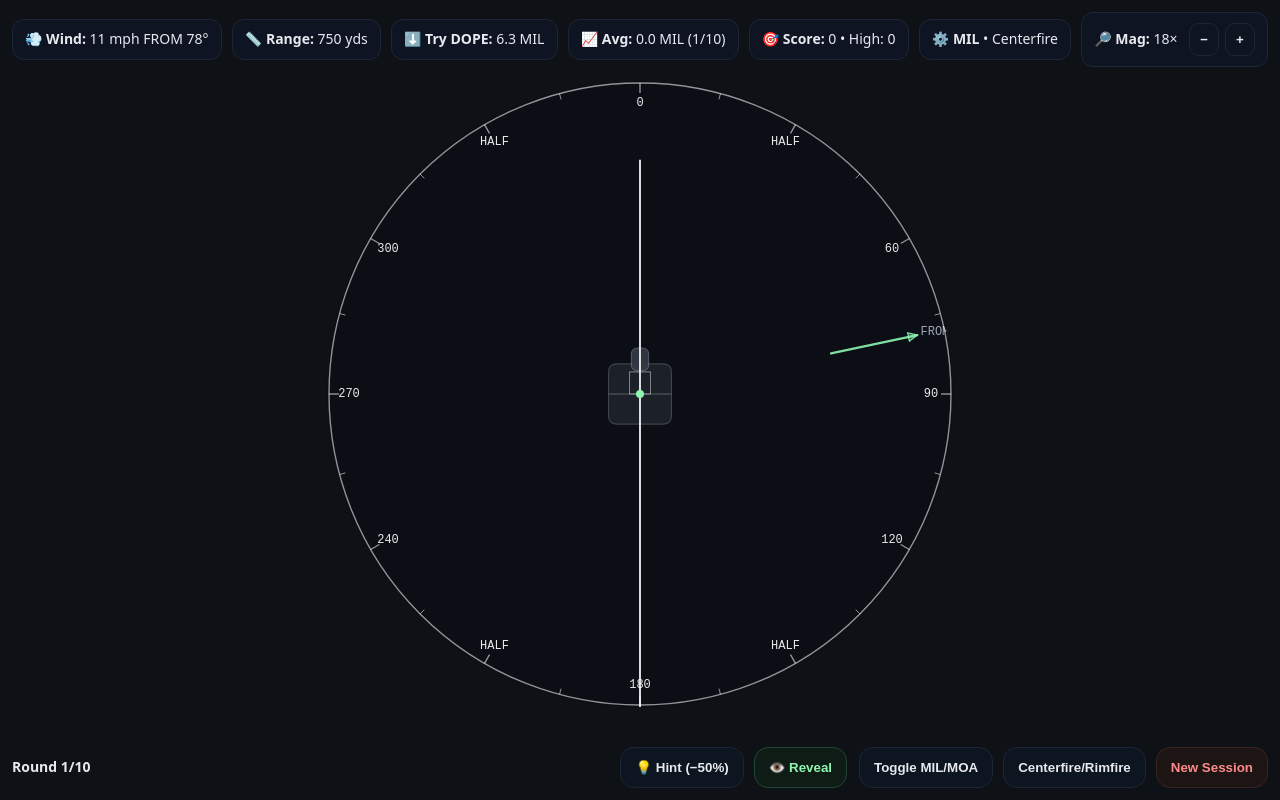
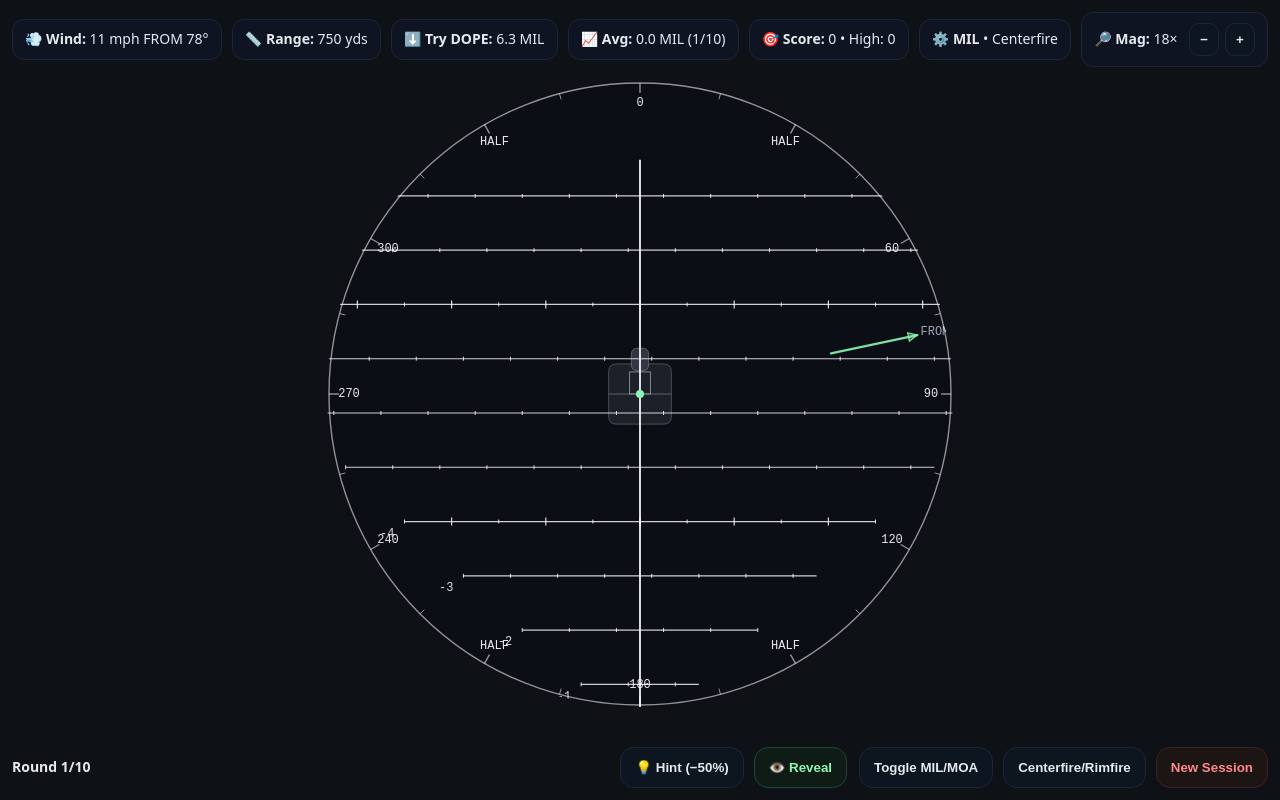
Before and after one commit to sloroc2/impactballistics-site, a plain HTML site: page wind-hold-challenge.html in a window 1280 px wide. Drawn offline with Linux system fonts and the light colour scheme.

Commit message:
Update wind-hold-challenge.html

```diff
--- a/wind-hold-challenge.html
+++ b/wind-hold-challenge.html
@@ -67,8 +67,8 @@
   const HOLD_MAX_H_MIL = 6.0;
   const HOLD_MAX_V_MIL = 12.0;
 
-  const BASE_VIEW_H_MIL_AT_24X = 5.0;   // ±5 mil at 24×
-  const BASE_V_RATIO = 1.6;             // vertical span / horizontal span
+  const BASE_VIEW_H_MIL_AT_24X = 5.0;
+  const BASE_V_RATIO = 1.6;
 
   const MARGIN_PX=12.0, MAP_CUSHION_UNITS=0.5;
   const JITTER_MIL=0.12;
@@ -76,7 +76,6 @@
   const RANGES=[100,200,300,400,500,600,700,800,900,1000];
   const DOPE_MIL=[0.0,0.5,1.1,1.9,3.0,4.2,5.6,7.1,8.8,10.6];
 
-  // IPSC torso in inches
   const IPSC={W:18,H:30,A_W:6,A_H:11,A_TOP:4,D:3};
 
   let units='MIL', mode='CF';
@@ -91,7 +90,7 @@
     guessV:0,guessH:0,
     upxX:0.02,upxY:0.02,
     drag:null,
-    mag:18 // 4..24
+    mag:18
   };
 
   const $=id=>document.getElementById(id);
@@ -133,11 +132,10 @@
     return (mph/(S.mphGun||6))*rangeKyd*s*sign;
   }
 
-  // Dynamic FOV based on magnification
   function currentViewSpans(){
-    const scale = 24/ clamp(S.mag,4,24); // bigger at low mag
-    const hSpan = BASE_VIEW_H_MIL_AT_24X * scale; // ±hSpan mil horizontally
-    const vSpan = hSpan * BASE_V_RATIO;            // 0..vSpan mil vertically
+    const scale = 24/ clamp(S.mag,4,24);
+    const hSpan = BASE_VIEW_H_MIL_AT_24X * scale;
+    const vSpan = hSpan * BASE_V_RATIO;
     const maxHXUnits = (units==='MIL')? hSpan : hSpan*MOA_PER_MIL;
     const maxVYUnits = (units==='MIL')? vSpan : vSpan*MOA_PER_MIL;
     return {maxHXUnits,maxVYUnits};
@@ -182,7 +180,6 @@
     S.hint=true; S.hintBand={min:S.trueH-half,max:S.trueH+half}; draw();
   }
 
-  // Map units to pixels for current canvas + view span
   function mapUnits(w,h){
     const {maxHXUnits,maxVYUnits}=currentViewSpans();
     const usableW=w-MARGIN_PX*2, usableH=h-MARGIN_PX*2;
@@ -192,7 +189,6 @@
     return {pxPerUnitX,pxPerUnitY,maxHXUnits,maxVYUnits};
   }
 
-  // Scoring with torso centered at 0,0 (vertical 0 == waterline)
   function scoreZone(dxMil,dyMil,yd){
     const pad=JITTER_MIL;
     const halfW=inchesToMilAtRange(IPSC.W/2,yd)+pad;
@@ -217,33 +213,29 @@
 
   function draw(){
     const w=canvas.clientWidth, h=canvas.clientHeight;
-    ctx.clearRect(0,0,w,h);
     const cx=w/2, cy=h/2;
     const radius=Math.min(w,h)/2;
+
+    ctx.clearRect(0,0,w,h);
     ctx.fillStyle='#0f1116'; ctx.beginPath(); ctx.arc(cx,cy,radius,0,Math.PI*2); ctx.fill();
 
     const {pxPerUnitX,pxPerUnitY,maxHXUnits,maxVYUnits}=mapUnits(w,h);
 
-    // Reticle translation (holdover): DOWN = +elevation
     const offX = S.guessH*pxPerUnitX;
     const offY = S.guessV*pxPerUnitY;
 
-    // Clip to scope
     ctx.save();
     ctx.beginPath(); ctx.arc(cx,cy,radius-2,0,Math.PI*2); ctx.clip();
     ctx.fillStyle='#0b0e15'; ctx.fillRect(0,0,w,h);
 
-    // Torso centered at waterline (0.0 elevation) and screen center horizontally
     drawIPSC_Centered(cx, cy, pxPerUnitX, pxPerUnitY);
 
-    // Reticle translated by current hold
     ctx.save(); ctx.translate(offX,offY);
     drawReticle(cx,cy,pxPerUnitX,pxPerUnitY,maxHXUnits,maxVYUnits);
     ctx.restore();
 
     drawWindArrow(cx,cy,radius);
 
-    // Truth vs your aim markers on center row
     const truthX = cx + (S.trueH*pxPerUnitX);
     const yourX  = cx + offX;
     if(S.revealed){
@@ -300,7 +292,6 @@
     const tx=cx+Math.cos(a)*(tipR+18), ty=cy+Math.sin(a)*(tipR+18); ctx.fillText('FROM',tx,ty);
   }
 
-  // Torso centered at (cx,cy) with waterline = cy
   function drawIPSC_Centered(cx,cy,pxX,pxY){
     const halfW = inchesToMilAtRange(IPSC.W/2,S.range)*pxX;
     const halfH = inchesToMilAtRange(IPSC.H/2,S.range)*pxY;
@@ -310,11 +301,9 @@
     ctx.fillStyle='#1C2029'; ctx.strokeStyle='rgba(255,255,255,0.22)'; ctx.lineWidth=1;
     roundRect(x,y,w,h,8,true,true);
 
-    // Waterline at cy
     ctx.strokeStyle='rgba(255,255,255,0.28)'; ctx.lineWidth=1;
     ctx.beginPath(); ctx.moveTo(x, cy); ctx.lineTo(x+w, cy); ctx.stroke();
 
-    // Head (upright rectangle) above torso
     const headWidth  = Math.min(halfW*0.55, w*0.32);
     const headHeight = headWidth * 1.3;
     const headY = y - headHeight*0.70;
@@ -323,7 +312,6 @@
     ctx.strokeStyle='rgba(255,255,255,0.25)';
     roundRect(cx - headWidth/2, headY, headWidth, headHeight, 6, false, true);
 
-    // A-zone
     const aHalfW = inchesToMilAtRange(IPSC.A_W/2,S.range)*pxX;
     const aHalfH = inchesToMilAtRange(IPSC.A_H/2,S.range)*pxY;
     const torsoTopY = y;
@@ -355,15 +343,12 @@
     const centerQuiet=isMOA?1.0:0.0;
     const isMult=(v,step)=>{const m=Math.abs(v)%step;return m<eps||step-m<eps;};
 
-    // Main axes
     ctx.strokeStyle='rgba(255,255,255,0.95)'; ctx.lineWidth=1.8;
     ctx.beginPath(); ctx.moveTo(cx - maxHX*pxX, cy); ctx.lineTo(cx + maxHX*pxX, cy); ctx.stroke();
-    ctx.beginPath(); ctx.moveTo(cx, cy); ctx.lineTo(cx, cy - maxVY*pxY); ctx.stroke();
+    ctx.beginPath(); ctx.moveTo(cx, cy - maxVY*pxY); ctx.lineTo(cx, cy + maxVY*pxY); ctx.stroke();
 
-    // Center cross
     ctx.beginPath(); ctx.moveTo(cx-8,cy); ctx.lineTo(cx+8,cy); ctx.moveTo(cx,cy-8); ctx.lineTo(cx,cy+8); ctx.stroke();
 
-    // Horizontal ladder ticks
     for(let u=-maxHX; u<=maxHX+eps; u+=minorStep){
       const absu=Math.abs(u); if(isMOA && absu<=centerQuiet+eps && !isMult(absu,majorStep)) continue;
       const x=cx + u*pxX; let len=7; ctx.lineWidth=1.2; ctx.strokeStyle='rgba(255,255,255,0.9)';
@@ -382,31 +367,44 @@
       }
     }
 
-    // Rows down
     const maxRow=Math.floor(maxVY);
     for(let row=rowStep; row<=maxRow; row+=rowStep){
-      const y=cy + row*pxY; const branch=maxHX*(row/maxVY);
-      const xL=cx-branch*pxX, xR=cx+branch*pxX;
+      const branch=maxHX*(row/maxVY);
+
+      const yDown=cy + row*pxY;
+      const xLDown=cx-branch*pxX, xRDown=cx+branch*pxX;
       ctx.strokeStyle=isMOA?(row%10===0?'rgba(255,255,255,1.0)':row%5===0?'rgba(255,255,255,0.85)':'rgba(255,255,255,0.7)'):'rgba(255,255,255,0.8)';
       ctx.lineWidth=isMOA?(row%10===0?2:row%5===0?1.6:1.2):1.2;
-      ctx.beginPath(); ctx.moveTo(xL,y); ctx.lineTo(xR,y); ctx.stroke();
+      ctx.beginPath(); ctx.moveTo(xLDown,yDown); ctx.lineTo(xRDown,yDown); ctx.stroke();
+
+      const yUp=cy - row*pxY;
+      const xLUp=cx-branch*pxX, xRUp=cx+branch*pxX;
+      ctx.beginPath(); ctx.moveTo(xLUp,yUp); ctx.lineTo(xRUp,yUp); ctx.stroke();
 
       for(let u=-branch; u<=branch+eps; u+=minorStep){
         const absu=Math.abs(u); if(isMOA && absu<=centerQuiet+eps && !isMult(absu,1.0)) continue;
-        const x=cx + u*pxX; let len=isMOA?5:4; ctx.lineWidth=1.0; ctx.strokeStyle='rgba(255,255,255,0.85)';
+        const lenBase=isMOA?5:4;
+
+        let len=lenBase, lw=1.0;
         if(isMOA){
-          if(isMult(absu,10)){len=11; ctx.lineWidth=1.6;}
-          else if(isMult(absu,5)){len=9; ctx.lineWidth=1.4;}
-          else if(isMult(absu,2)){len=7; ctx.lineWidth=1.2;}
+          if(isMult(absu,10)){len=11; lw=1.6;}
+          else if(isMult(absu,5)){len=9; lw=1.4;}
+          else if(isMult(absu,2)){len=7; lw=1.2;}
         }else{
-          if(isMult(absu,1)){len=8; ctx.lineWidth=1.2;}
+          if(isMult(absu,1)){len=8; lw=1.2;}
         }
-        ctx.beginPath(); ctx.moveTo(x,y-len/2); ctx.lineTo(x,y+len/2); ctx.stroke();
+
+        const x=cx + u*pxX;
+        ctx.lineWidth=lw; ctx.strokeStyle='rgba(255,255,255,0.85)';
+        ctx.beginPath(); ctx.moveTo(x,yDown-len/2); ctx.lineTo(x,yDown+len/2); ctx.stroke();
+        ctx.beginPath(); ctx.moveTo(x,yUp-len/2); ctx.lineTo(x,yUp+len/2); ctx.stroke();
       }
 
       if(row%rowLabelEvery===0){
         ctx.fillStyle='rgba(225,230,240,0.95)'; ctx.font='12px ui-monospace,monospace'; ctx.textAlign='right'; ctx.textBaseline='bottom';
-        ctx.fillText(String(row), xL-10, y-6);
+        ctx.fillText(String(row), xLDown-10, yDown-6);
+        ctx.textBaseline='top';
+        ctx.fillText(String(-row), xLUp-10, yUp+6);
       }
     }
 
@@ -426,7 +424,6 @@
     }
   }
 
-  // Pointer/drag
   function down(e){
     e.preventDefault();
     const r=canvas.getBoundingClientRect();
@@ -443,14 +440,14 @@
     const dx=(x-S.drag.x)*S.upxX, dy=(y-S.drag.y)*S.upxY;
     const maxHX=(units==='MIL')?HOLD_MAX_H_MIL: HOLD_toUnits(HOLD_MAX_H_MIL);
     const maxVY=(units==='MIL')?HOLD_MAX_V_MIL: HOLD_toUnits(HOLD_MAX_V_MIL);
+
     S.guessH=clamp(snap(S.drag.h+dx), -maxHX,  maxHX);
-    S.guessV=clamp(snap(S.drag.v + dy),     0,  maxVY);
+    S.guessV=clamp(snap(S.drag.v + dy), -maxVY,  maxVY);   // <-- allow above waterline
     HUD.tryV.textContent=S.guessV.toFixed(1)+' '+units;
     draw();
   }
   function up(){ if(!S.drag) return; S.guessH=snap(S.guessH); S.guessV=snap(S.guessV); S.drag=null; draw(); }
 
-  // Wire events
   canvas.addEventListener('mousedown',down);
   canvas.addEventListener('mousemove',move);
   window.addEventListener('mouseup',up);
@@ -458,7 +455,6 @@
   canvas.addEventListener('touchmove',move,{passive:false});
   canvas.addEventListener('touchend',up);
 
-  // Zoom via buttons or wheel
   BTN.magUp.onclick = ()=>{ S.mag=clamp(S.mag+1,4,24); updateHUD(); draw(); };
   BTN.magDown.onclick = ()=>{ S.mag=clamp(S.mag-1,4,24); updateHUD(); draw(); };
   canvas.addEventListener('wheel', (e)=>{
```
